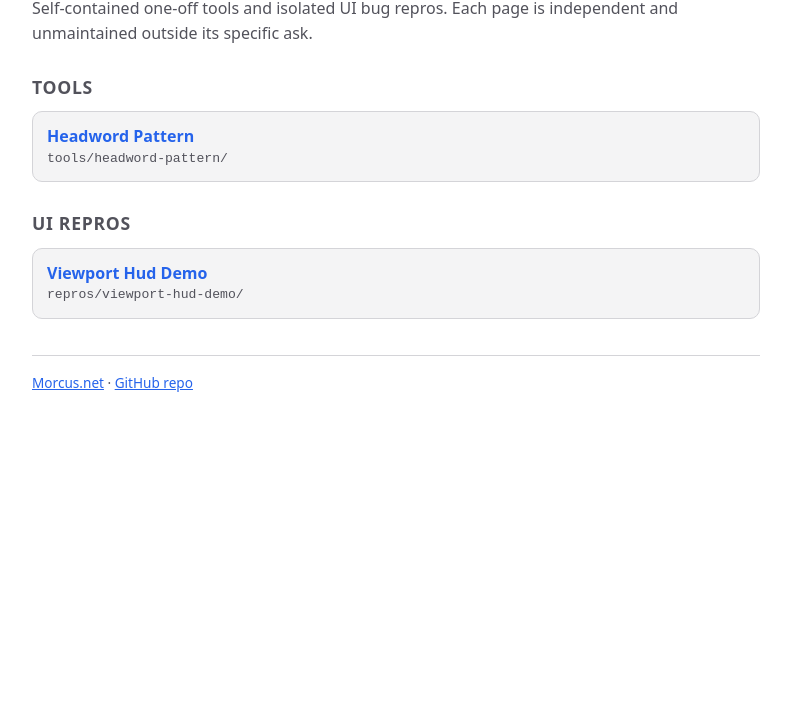
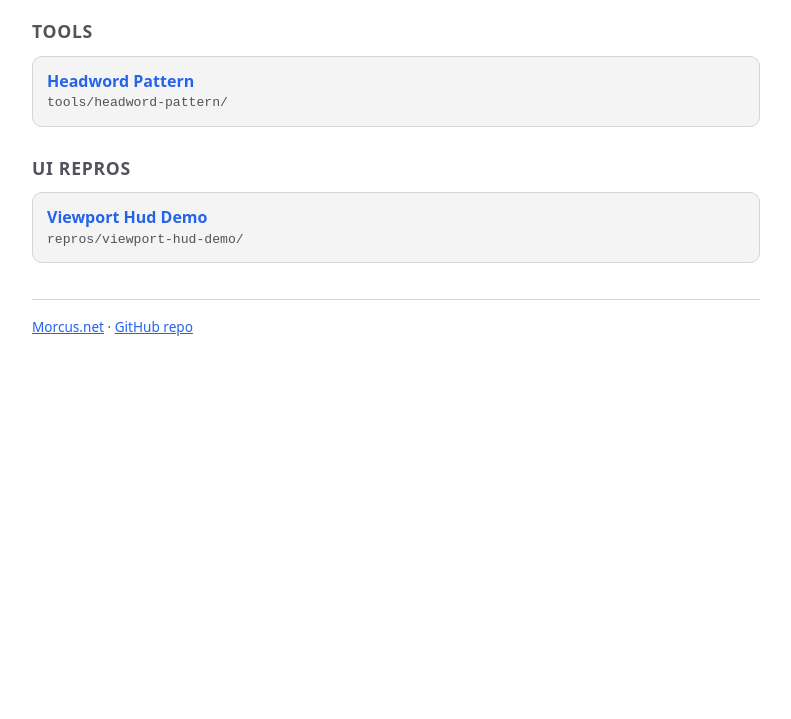
Before and after one commit to nkprasad12/morcus-labs, a plain HTML site: page index.html in a window 1280 px wide. Shown: the part 81-800 px from the top of the page, without its empty margins (244-1035 px from the left). Drawn offline with Linux system fonts and the light colour scheme; no server answers.

Commit message:
Remove subtitle from index.html

```diff
--- a/index.html
+++ b/index.html
@@ -40,12 +40,8 @@
         color: var(--accent);
       }
       h1 {
-        margin: 0 0 6px;
+        margin: 0 0 16px;
         font-size: 1.75rem;
-      }
-      .subtitle {
-        margin: 0 0 24px;
-        color: var(--muted);
       }
       h2 {
         margin: 28px 0 10px;
@@ -94,10 +90,6 @@
   <body>
     <header>
       <h1>Morcus Labs</h1>
-      <p class="subtitle">
-        Self-contained one-off tools and isolated UI bug repros. Each page is
-        independent and unmaintained outside its specific ask.
-      </p>
     </header>
 
     <section>
```
